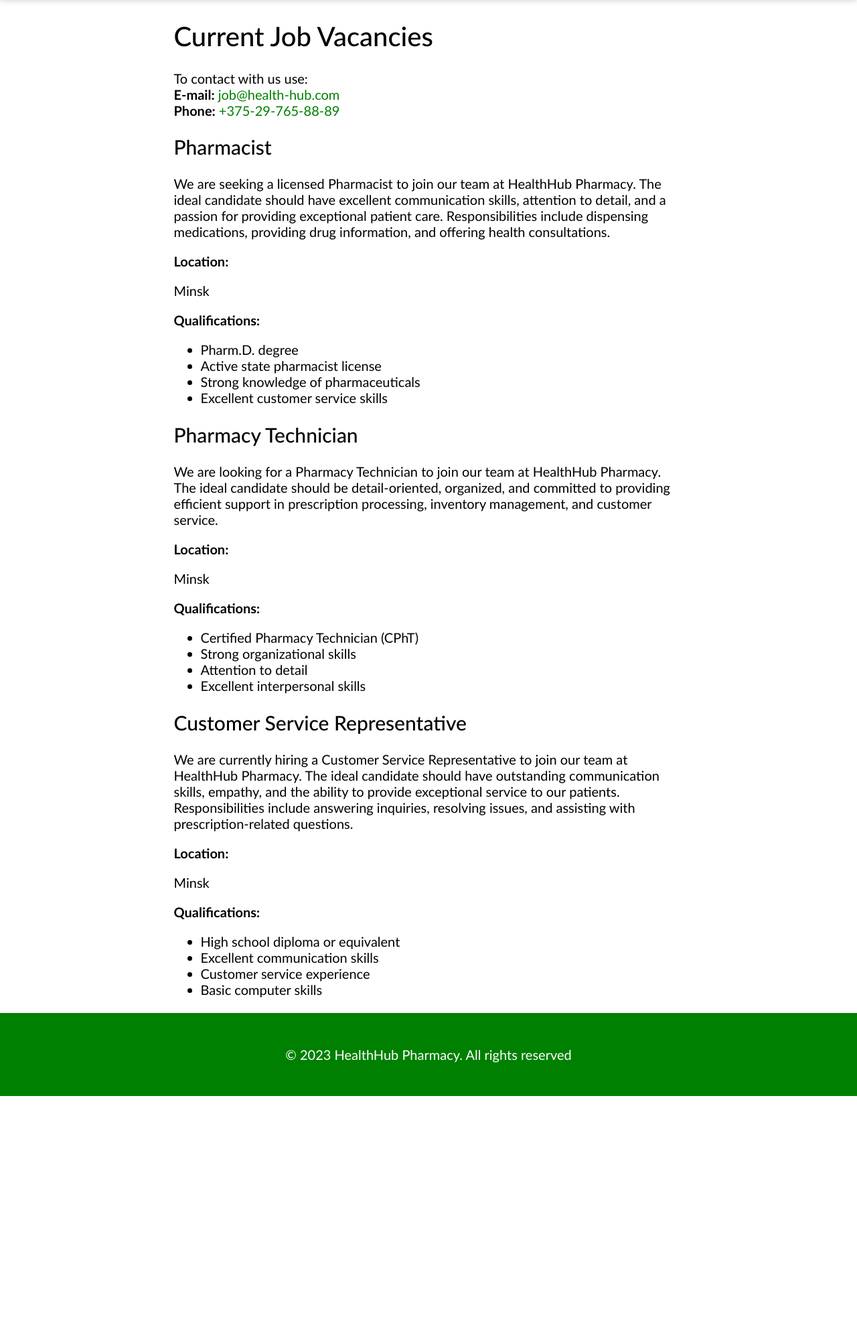
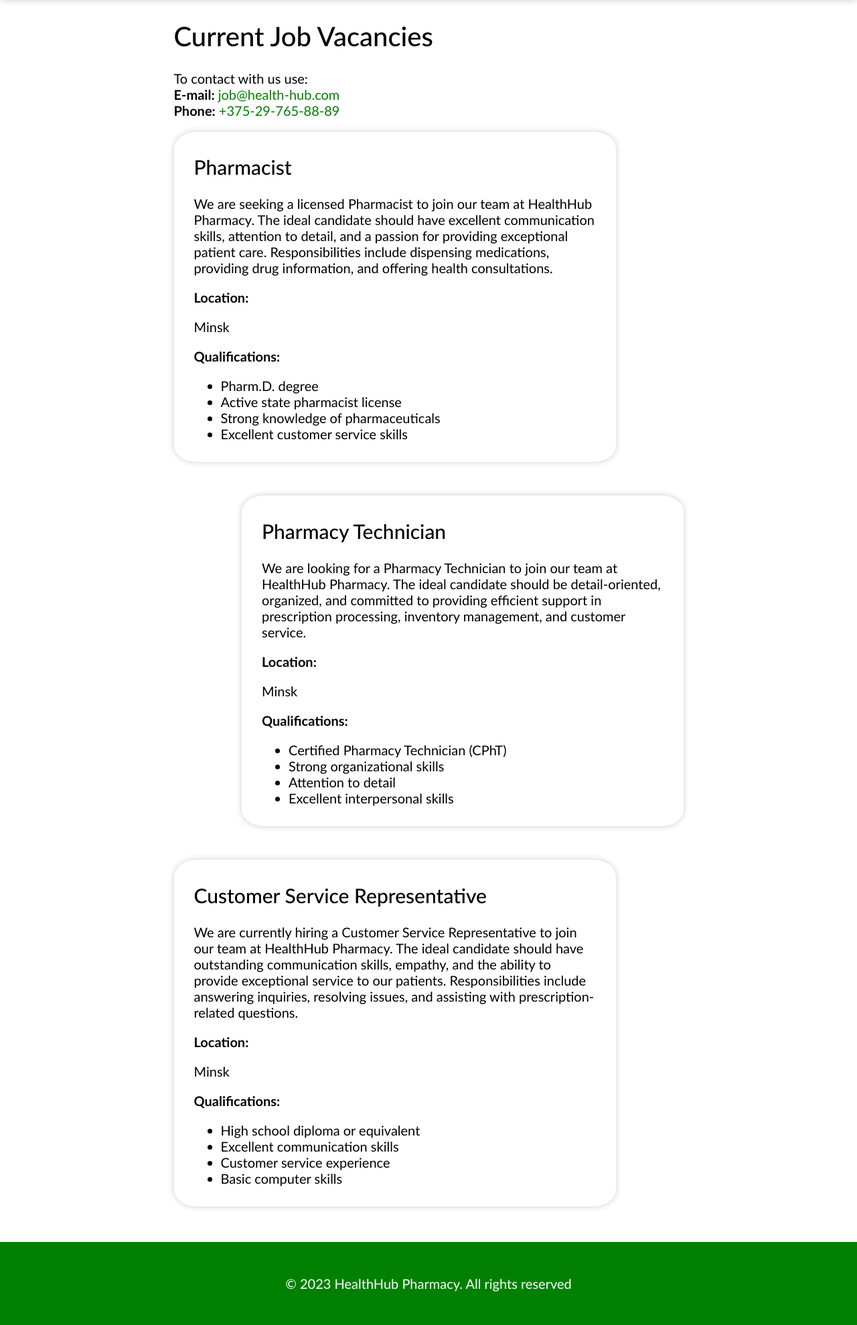
Before and after one commit to trullse/web_labs, a Django app: page /vacancies/ in a window 1280 px wide. Shown: the part 74-2053 px from the top of the page at 67% size. Before the commit the page ends 1711 px from the top, so only its background shows below. Run offline with Django 4.2, Linux system fonts and the light colour scheme.

Commit message:
add a lot of styles

```diff
--- /dev/null
+++ b/info/static/css/vacancies.css
@@ -0,0 +1,22 @@
+.vacancy-list {
+    display: flex;
+    justify-content: space-between;
+    flex-wrap: wrap;
+}
+
+.job-vacancy {
+    width: 600px;
+    height: auto;
+    box-shadow: 0px 0px 10px #ccc;
+    border-radius: 5%;
+    margin-bottom: 50px;
+    padding: 10px 30px;
+}
+
+.float-left {
+    float: left;
+}
+
+.float-right {
+    float: right;
+}
--- a/info/templates/vacancies.html
+++ b/info/templates/vacancies.html
@@ -1,6 +1,11 @@
 {% extends "base.html" %}
+{% load static %}
 
 {% block title %}Vacancies{% endblock %}
+
+{% block styles %}
+<link rel='stylesheet' href="{% static 'css/vacancies.css' %}">
+{% endblock %}
 
 {% block content %}
 
@@ -11,7 +16,7 @@
         <strong>Phone:</strong> <a href="tel:+375-29-765-88-89">+375-29-765-88-89</a>
     </p>
 
-    <p class="job-vacancy" itemscope itemtype="https://schema.org/JobPosting">
+    <div class="job-vacancy float-left" itemscope itemtype="https://schema.org/JobPosting">
         <h2 itemprop="title">Pharmacist</h2>
         <p itemprop="description">We are seeking a licensed Pharmacist to join our team at HealthHub Pharmacy. The ideal candidate should have excellent communication skills, attention to detail, and a passion for providing exceptional patient care. Responsibilities include dispensing medications, providing drug information, and offering health consultations.</p>
         <p><strong>Location:</strong> <p itemprop="jobLocation">Minsk</p></p>
@@ -23,9 +28,9 @@
                 <li itemprop="qualifications">Excellent customer service skills</li>
             </ul>
         </p>
-    </p>
+    </div>
 
-    <p class="job-vacancy" itemscope itemtype="https://schema.org/JobPosting">
+    <div class="job-vacancy float-right" itemscope itemtype="https://schema.org/JobPosting">
         <h2 itemprop="title">Pharmacy Technician</h2>
         <p itemprop="description">We are looking for a Pharmacy Technician to join our team at HealthHub Pharmacy. The ideal candidate should be detail-oriented, organized, and committed to providing efficient support in prescription processing, inventory management, and customer service.</p>
         <p><strong>Location:</strong> <p itemprop="jobLocation">Minsk</p></p>
@@ -37,9 +42,9 @@
                 <li itemprop="qualifications">Excellent interpersonal skills</li>
             </ul>
         </p>
-    </p>
+    </div>
 
-    <p class="job-vacancy" itemscope itemtype="https://schema.org/JobPosting">
+    <div class="job-vacancy float-left" itemscope itemtype="https://schema.org/JobPosting">
         <h2 itemprop="title">Customer Service Representative</h2>
         <p itemprop="description">We are currently hiring a Customer Service Representative to join our team at HealthHub Pharmacy. The ideal candidate should have outstanding communication skills, empathy, and the ability to provide exceptional service to our patients. Responsibilities include answering inquiries, resolving issues, and assisting with prescription-related questions.</p>
         <p><strong>Location:</strong> <p itemprop="jobLocation">Minsk</p></p>
@@ -51,6 +56,6 @@
                 <li itemprop="qualifications">Basic computer skills</li>
             </ul>
         </p>
-    </p>
+    </div>
 
 {% endblock %}
--- a/pharmacy/templates/pharmacy/categories_index.html
+++ b/pharmacy/templates/pharmacy/categories_index.html
@@ -1,6 +1,12 @@
 {% extends "base.html" %}
+{% load static %}
+
+{% block styles %}
+<link rel='stylesheet' href="{% static 'css/lists.css' %}">
+{% endblock %}
 
 {% block content %}
+<h1>Categories</h1>
 {% if categories_list %}
 <div>
 <ul>
--- a/pharmacy/templates/pharmacy/medicines_index.html
+++ b/pharmacy/templates/pharmacy/medicines_index.html
@@ -1,6 +1,12 @@
 {% extends "base.html" %}
+{% load static %}
+
+{% block styles %}
+<link rel='stylesheet' href="{% static 'css/lists.css' %}">
+{% endblock %}
 
 {% block content %}
+<h1>Medicines</h1>
 {% if medicines_list %}
 <ul>
     {% for medicine in medicines_list %}
--- a/pharmacy/templates/pharmacy/sales_detail.html
+++ b/pharmacy/templates/pharmacy/sales_detail.html
@@ -1,4 +1,9 @@
 {% extends "base.html" %}
+{% load static %}
+
+{% block styles %}
+<link rel='stylesheet' href="{% static 'css/lists.css' %}">
+{% endblock %}
 
 {% block content %}
 <h1>{{ sale.date }}</h1>
--- a/pharmacy/templates/pharmacy/suppliers_detail.html
+++ b/pharmacy/templates/pharmacy/suppliers_detail.html
@@ -1,4 +1,9 @@
 {% extends "base.html" %}
+{% load static %}
+
+{% block styles %}
+<link rel='stylesheet' href="{% static 'css/lists.css' %}">
+{% endblock %}
 
 {% block content %}
 <h1>{{ supplier.name }}</h1>
--- a/pharmacy/templates/pharmacy/suppliers_index.html
+++ b/pharmacy/templates/pharmacy/suppliers_index.html
@@ -1,6 +1,12 @@
 {% extends "base.html" %}
+{% load static %}
+
+{% block styles %}
+<link rel='stylesheet' href="{% static 'css/lists.css' %}">
+{% endblock %}
 
 {% block content %}
+<h1>Suppliers</h1>
 {% if suppliers_list %}
 <ul>
     {% for supplier in suppliers_list %}
--- a/static/css/base.css
+++ b/static/css/base.css
@@ -250,3 +250,17 @@ img {
 figure {
 	margin: 0px;
 }
+
+a.button {
+	color: white;
+	font-family: 'Lato', 'Roboto', sans-serif;
+    font-size: 20px;
+	padding: 20px;
+	border-radius: 20px;
+	background-color: green;
+}
+
+a.button:hover {
+	text-decoration: none;
+	background-color: rgb(39, 180, 39);
+}
```
Also changed, not shown: pharmacy/static/css/lists.css (added, +11 -0 lines), pharmacy/templates/pharmacy/sales_index.html (+7 -1 lines).
